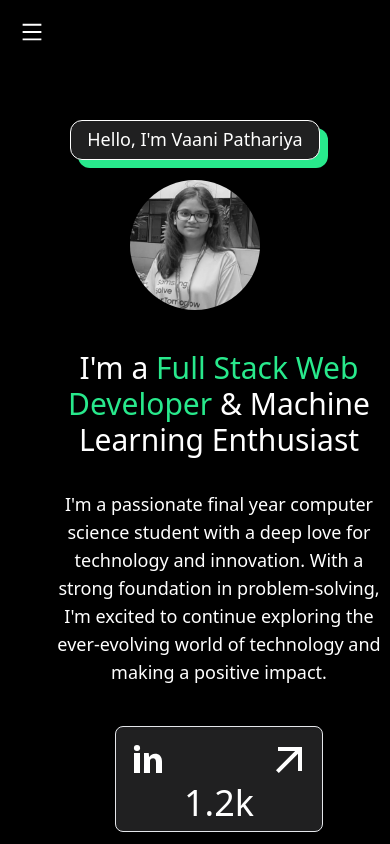
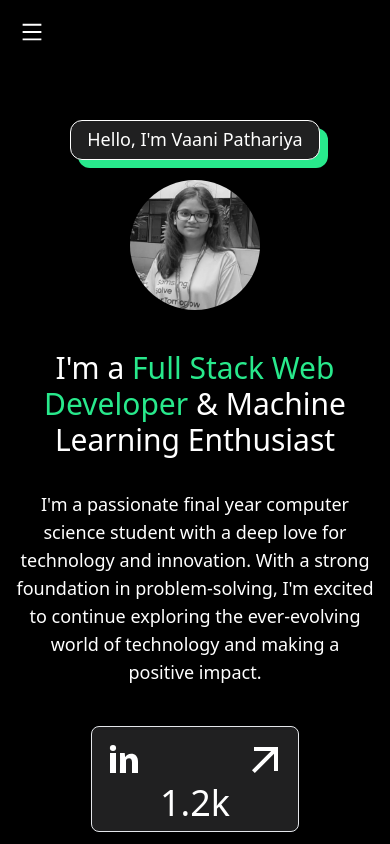
Before and after one commit to Vaani-pathariya/Portfolio, a React (Create React App) app: page / in a window 390 px wide. Shown: the top 844 px of the page. Built offline with nearby package versions, Linux system fonts and the light colour scheme.

Commit message:
(fix): Adding resonsivness

```diff
--- a/src/pages/Home.jsx
+++ b/src/pages/Home.jsx
@@ -23,7 +23,7 @@ const Home = () => {
                         style={{ borderRadius: '50%', maxWidth: '400px', maxHeight: '400px', objectFit: 'cover' }}
                         alt="Profile"
                     />
-                    <div className="ml-12 text-3xl lg:text-7xl lg:w-7/12 text-center lg:text-left mt-10 order-1">
+                    <div className="w-11/12 mx-auto lg:ml-12 text-3xl lg:text-7xl lg:w-7/12 text-center lg:text-left mt-10 order-1">
                         I'm a <span className="text-newGreen">Full Stack Web Developer</span> & Machine Learning Enthusiast
                         <div className="text-lg mt-8">
                             I'm a passionate final year computer science student with a deep love for technology and innovation. With a strong foundation in problem-solving, I'm excited to continue exploring the ever-evolving world of technology and making a positive impact.
```
